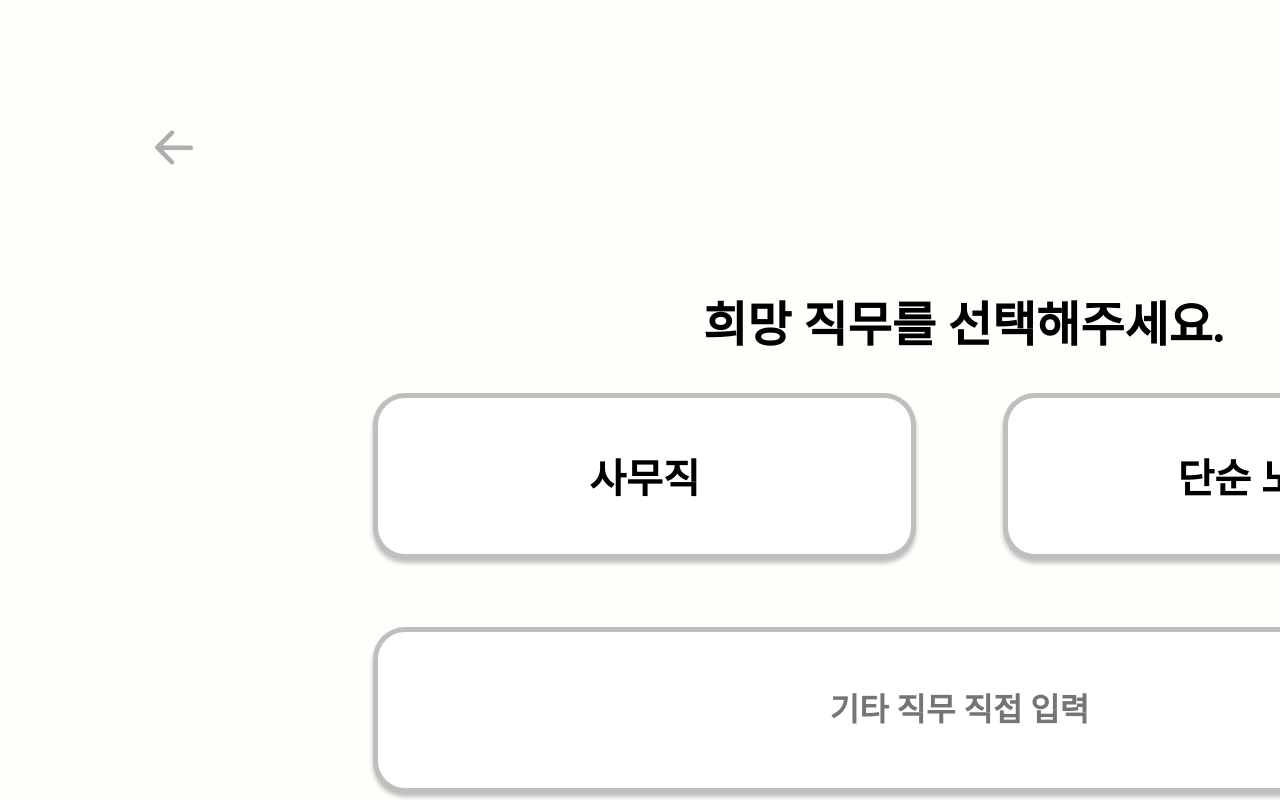
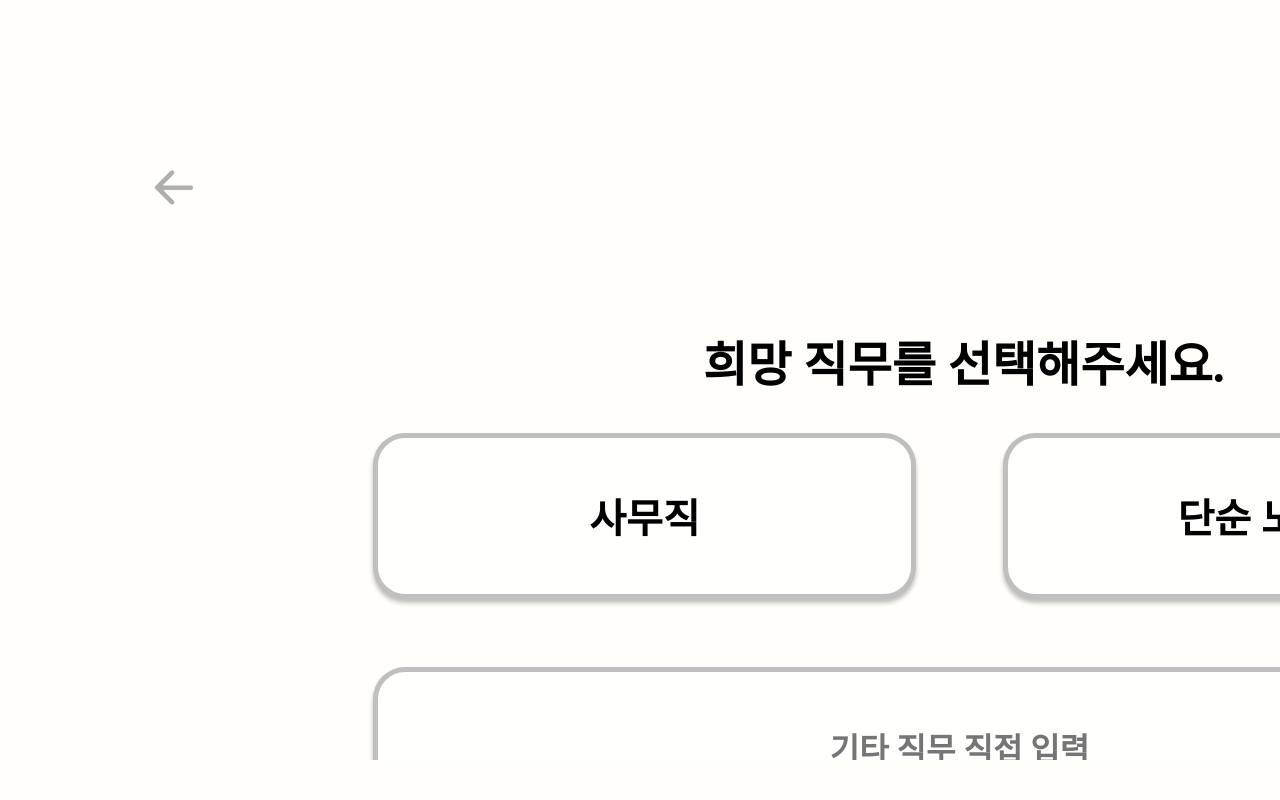
Before and after one commit to DIDGO-LAB/client, a React (Vite) app: page /intro/job in a window 1280 px wide. Built offline with nearby package versions, Linux system fonts and the light colour scheme; no server answers.

Commit message:
fix app viewport scaling

```diff
--- a/src/App.css
+++ b/src/App.css
@@ -1,28 +1,32 @@
 body {
   margin: 0;
   padding: 0;
-  overflow: hidden; /* 브라우저 자체 스크롤바 제거 */
+  overflow: hidden;
 }
 
 #root {
   background-color: #FFFEFB;
   width: 100vw;
   height: 100vh;
-  overflow: hidden; /* 스크롤 절대 방지 */
+  overflow: hidden;
   display: flex;
   align-items: center;
   justify-content: center;
 }
 
+.app-viewport {
+  position: relative;
+  width: min(100vw, calc(100vh * 1.7777777778), 1920px);
+  height: min(100vh, calc(100vw * 0.5625), 1080px);
+  overflow: hidden;
+  flex-shrink: 0;
+}
+
 .App {
-  /* 1920x1080 비율... */
   position: relative;
   width: 1920px;
   height: 1080px;
   flex-shrink: 0;
-
-  /* 핵심: 화면 크기에 맞춰서 비율 유지하며 축소 */
-  /* 창 너비가 1920보다 작거나, 높이가 1080보다 작으면 그에 맞춰 scale 계산 */
-  transform: scale(calc(min(100vw / 1920, 100vh / 1080) * 0.6));
-  transform-origin: center;
+  transform: scale(calc(min(100vw / 1920px, 100vh / 1080px, 1)));
+  transform-origin: top left;
 }
--- a/src/App.jsx
+++ b/src/App.jsx
@@ -24,12 +24,12 @@ function ProtectedRoute({ children }) {
 
 function ComingSoonPage({ activeKey, title }) {
   return (
-    <div className="App">
+    <>
       <Sidebar activeKey={activeKey} />
       <main style={{ position: 'absolute', left: '516px', top: 0, width: '1404px', height: '1080px' }}>
         <h1 style={{ margin: '160px 0 0 140px', fontSize: '48px' }}>{title}</h1>
       </main>
-    </div>
+    </>
   );
 }
 
@@ -50,6 +50,8 @@ function IntroStepRoutes() {
   };
 
   return (
+    <div className="app-viewport">
+      <div className="App">
         <Routes>
           <Route path="/" element={<Intro />} />
           <Route
@@ -138,6 +140,8 @@ function IntroStepRoutes() {
           />
           <Route path="*" element={<Navigate to="/" replace />} />
         </Routes>
+      </div>
+    </div>
   );
 }
 
--- a/src/pages/Intro.jsx
+++ b/src/pages/Intro.jsx
@@ -19,9 +19,7 @@ function Intro() {
   };
 
   return (
-    <div className="App">
-      <StartTypeSelect onNext={handleNextPage} />
-    </div>
+    <StartTypeSelect onNext={handleNextPage} />
   );
 }
 
--- a/src/pages/Login.jsx
+++ b/src/pages/Login.jsx
@@ -42,7 +42,7 @@ function Login({ onPrev, onLogin }) {
   };
 
   return (
-    <div className="App">
+    <>
       <h1
         className="login-main-text"
         style={{ left: '891px', top: '169px', width: '138px', textAlign: 'center' }}
@@ -89,7 +89,7 @@ function Login({ onPrev, onLogin }) {
       >
         <span className="login-button-text">{isSubmitting ? '로그인 중...' : '로그인'}</span>
       </button>
-    </div>
+    </>
   );
 }
 
--- a/src/pages/Mainpage.jsx
+++ b/src/pages/Mainpage.jsx
@@ -18,7 +18,7 @@ function GroundMark({ className = '' }) {
 
 function Mainpage() {
   return (
-    <div className="App">
+    <>
       <Sidebar activeKey="main" />
 
       <main className="mainpage-content">
@@ -32,7 +32,7 @@ function Mainpage() {
         <GroundMark className="ground-mark-right" />
         <GroundMark className="ground-mark-bottom" />
       </main>
-    </div>
+    </>
   );
 }
 
--- a/src/pages/MyPage.jsx
+++ b/src/pages/MyPage.jsx
@@ -75,11 +75,11 @@ function MyPage({ onPrev, onAuthRequired }) {
 
   if (isLoading && !userData) {
     return (
-      <div className="App">
+      <>
         <h1 style={{ position: 'absolute', left: '760px', top: '480px', fontSize: '48px' }}>
           불러오는 중...
         </h1>
-      </div>
+      </>
     );
   }
 
```
Lines whose indentation alone changed are shown as unchanged.
